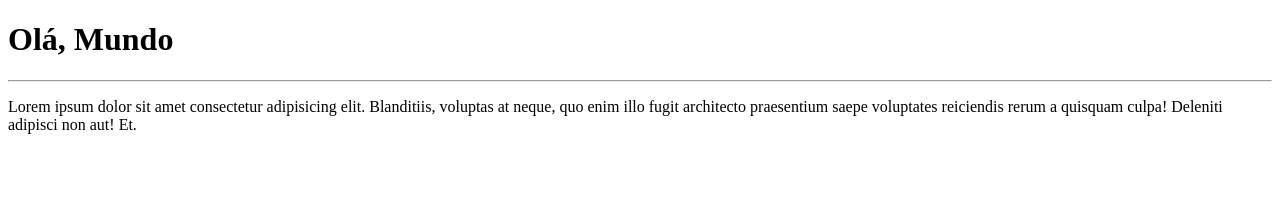
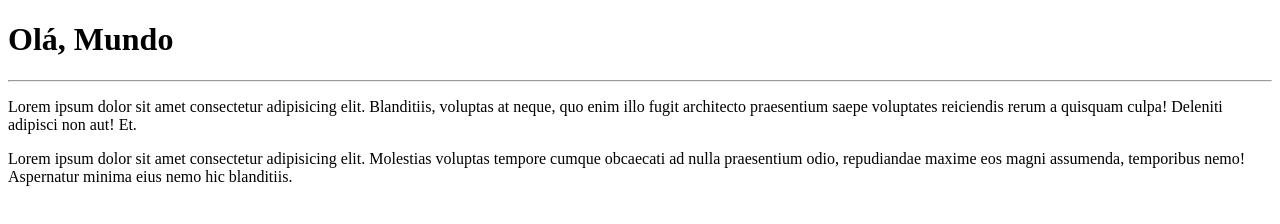
Before and after one commit to EvandroDSantos/Ola-Mundo, a plain HTML site: page site-exemplo/index.html in a window 1280 px wide. Drawn offline with Linux system fonts and the light colour scheme.

Commit message:
adicionei um paragrafo

```diff
--- a/site-exemplo/index.html
+++ b/site-exemplo/index.html
@@ -10,5 +10,7 @@
     <h1>Olá, Mundo</h1>
     <hr>
     <p>Lorem ipsum dolor sit amet consectetur adipisicing elit. Blanditiis, voluptas at neque, quo enim illo fugit architecto praesentium saepe voluptates reiciendis rerum a quisquam culpa! Deleniti adipisci non aut! Et.</p>
+
+    <p>Lorem ipsum dolor sit amet consectetur adipisicing elit. Molestias voluptas tempore cumque obcaecati ad nulla praesentium odio, repudiandae maxime eos magni assumenda, temporibus nemo! Aspernatur minima eius nemo hic blanditiis.</p>
 </body>
 </html>
```
